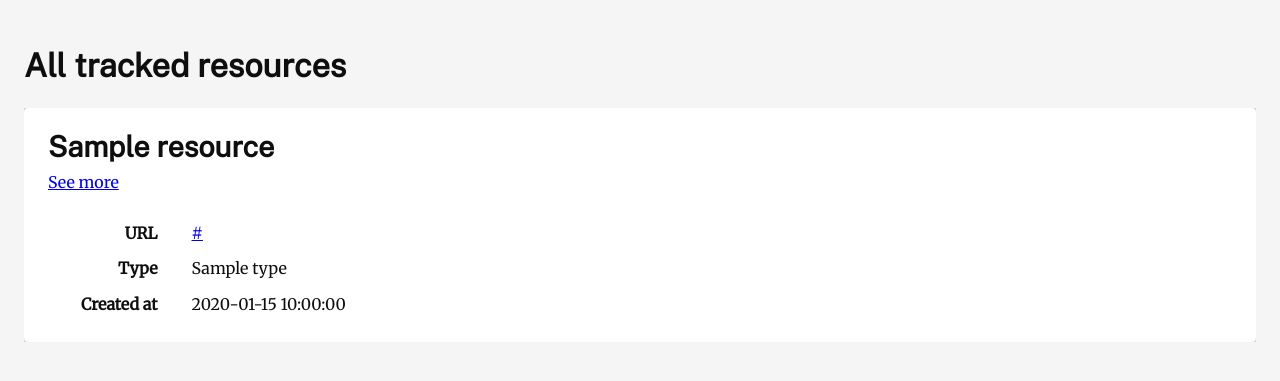
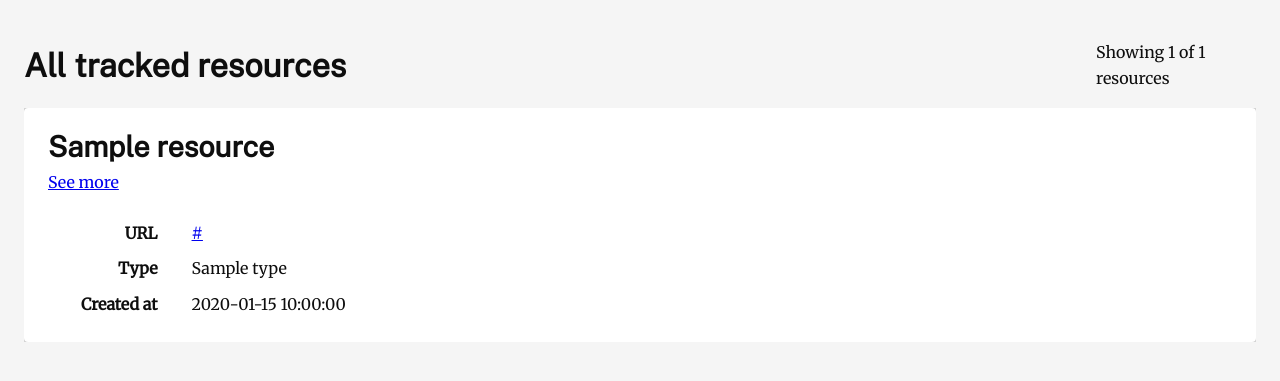
Before and after one commit to da-advisors/gov-multi-monitor, a Flask app: template src/multi_monitor/templates/multi_page/resource_list.html.jinja in a window 1280 px wide. Shown: the top 381 px of the page. Run offline with Flask 3, Linux system fonts and the light colour scheme; the template is opened without the code that fills it: most values are stand-ins (such as "Sample title", 1, 10 or a date in 2020).

Commit message:
Resource List Pagination

```diff
--- a/src/multi_monitor/app.py
+++ b/src/multi_monitor/app.py
@@ -85,9 +85,31 @@ def create_app():
         return render_template("index.html.jinja", tags=None, results=None)
 
     @app.route("/resources/")
-    def list_resources():
-        results = get_resources_data()
-        return render_template("multi_page/resource_list.html.jinja", resources=results)
+    @app.route("/resources/<int:page>")
+    def list_resources(page=1):
+        # Default to page 1 if not specified
+        page = max(1, page)  # Ensure page is at least 1
+        per_page = 50  # Number of resources per page
+
+        # Get all resources
+        all_resources = get_resources_data()
+
+        # Calculate pagination
+        total_resources = len(all_resources)
+        total_pages = (total_resources + per_page - 1) // per_page  # Ceiling division
+
+        # Slice the resources for the current page
+        start_idx = (page - 1) * per_page
+        end_idx = min(start_idx + per_page, total_resources)
+        current_resources = all_resources[start_idx:end_idx]
+
+        return render_template(
+            "multi_page/resource_list.html.jinja",
+            resources=current_resources,
+            current_page=page,
+            total_pages=total_pages,
+            total_resources=total_resources
+        )
 
     @app.route("/resources/<resource_id>")
     def view_resource(resource_id: str):
--- a/src/multi_monitor/static/styles/_base.css
+++ b/src/multi_monitor/static/styles/_base.css
@@ -68,6 +68,8 @@ h6 {
 .flex-grid {
   display: flex;
   flex-direction: column;
+  align-items: center;
+  justify-content: center;
   gap: var(--spacing--4);
   max-width: 600px;
 
--- a/src/multi_monitor/templates/multi_page/resource_list.html.jinja
+++ b/src/multi_monitor/templates/multi_page/resource_list.html.jinja
@@ -8,11 +8,37 @@
     <body>
       <header class="flex-grid">
         <h1 class="resource-list__title">All tracked resources</h1>
+        <div class="resource-list__stats">Showing {{ resources|length }} of {{ total_resources }} resources</div>
       </header>
-        <main class="resource-list__items flex-grid">
-            {% for resource in resources %}
-                {% include "multi_page/resource_preview.html.jinja" %}
-            {% endfor %}
-        </main>
+
+      <main class="resource-list__items flex-grid">
+          {% for resource in resources %}
+              {% include "multi_page/resource_preview.html.jinja" %}
+          {% endfor %}
+      </main>
+
+      {% if total_pages > 1 %}
+      <nav class="pagination flex-grid flex-grid__item-full">
+          <div class="pagination__controls flex-grid">
+              {% if current_page > 1 %}
+              <a href="{{ url_for('list_resources', page=current_page-1) }}" class="pagination__prev">Previous</a>
+              {% endif %}
+
+              <div class="pagination__pages">
+                  {% for p in range(1, total_pages + 1) %}
+                      {% if p == current_page %}
+                      <span class="pagination__page pagination__page--current">{{ p }}</span>
+                      {% else %}
+                      <a href="{{ url_for('list_resources', page=p) }}" class="pagination__page">{{ p }}</a>
+                      {% endif %}
+                  {% endfor %}
+              </div>
+
+              {% if current_page < total_pages %}
+              <a href="{{ url_for('list_resources', page=current_page+1) }}" class="pagination__next">Next</a>
+              {% endif %}
+          </div>
+      </nav>
+      {% endif %}
     </body>
 </html>
```
